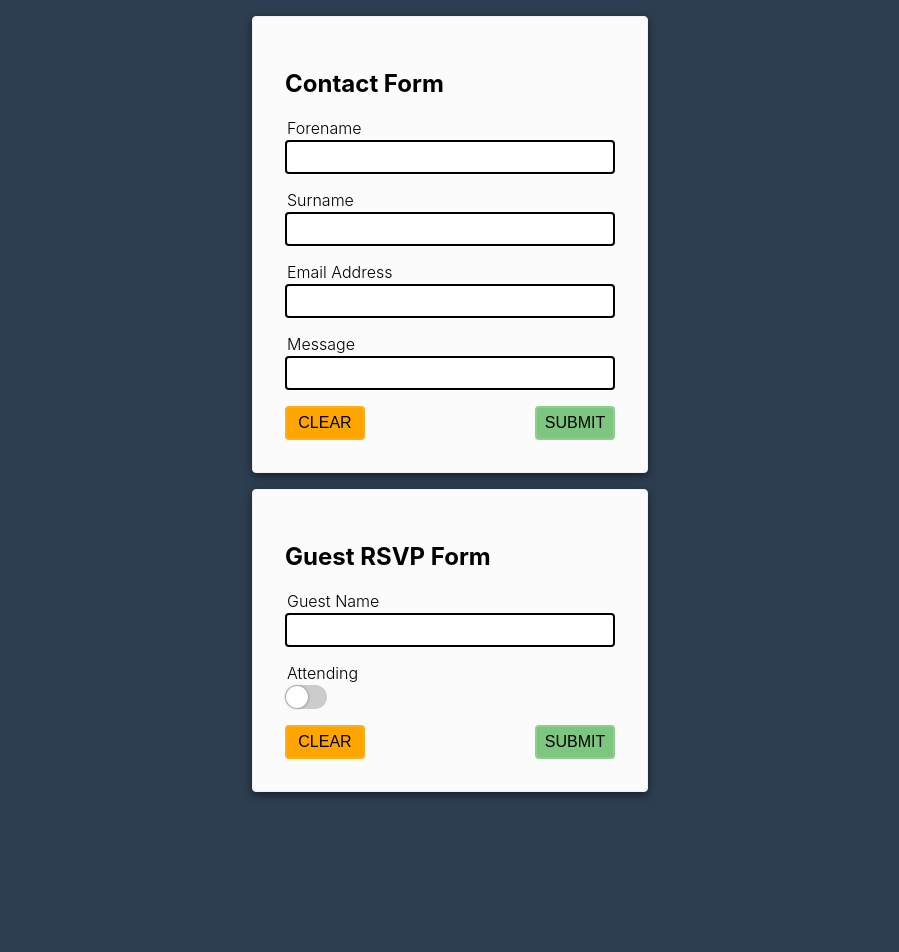
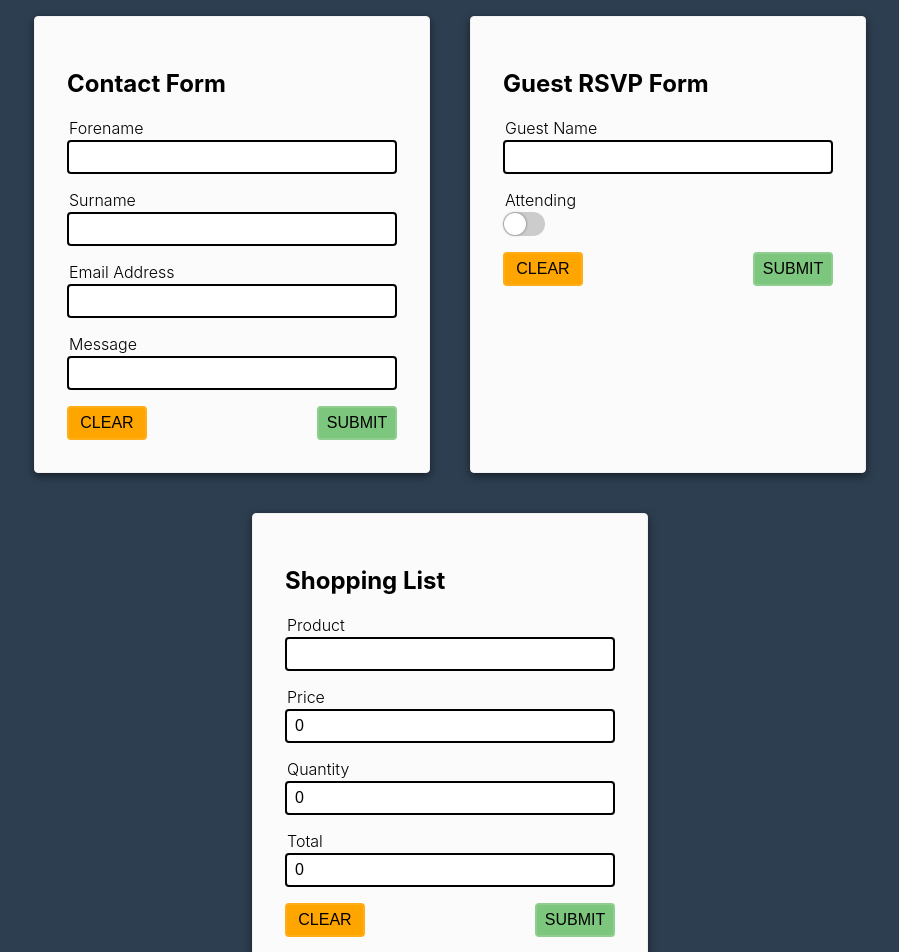
Before and after one commit to DavidBerryUK/react-form-validation, a React (Create React App) app: page / in a window 1280 px wide. Shown: the top 952 px of the page, without its empty margins (190-1089 px from the left). Before the commit the page ends 808 px from the top, so only its background shows below. Built offline with nearby package versions, Linux system fonts and the light colour scheme.

Commit message:
begin adding shopping list

```diff
--- a/src/components/UIApp/UIApp.tsx
+++ b/src/components/UIApp/UIApp.tsx
@@ -1,12 +1,19 @@
 import { ContactFormViewModel } from "../../viewModels/ContactFormViewModel";
 import { RsvpFormViewModel } from "../../viewModels/RsvpFormViewModel";
+import { ShoppingListLineViewModel } from "../../viewModels/ShoppingListLineViewModel";
 import React, { useState } from "react";
 import UIFormContactWidget from "../UIFormContactWidget/UIFormContactWidget";
 import UIFormRsvpWidget from "../UIFormRsvpWidget/UIFormRsvpWidget";
+import UIShoppingListLine from "../UIShoppingListWidget/UIShoppingListLine";
 
 const UIApp: React.FC = () => {
   const [contactForm, setContactForm] = useState<ContactFormViewModel>(ContactFormViewModel.CreateEmptyViewModel());
   const [rsvpForm, setRsvpForm] = useState<RsvpFormViewModel>(RsvpFormViewModel.CreateEmptyViewModel());
+  const [shoppingListLine, setShoppingListLine] = useState<ShoppingListLineViewModel>(ShoppingListLineViewModel.CreateEmptyViewModel());
+
+  const handleOnShoppingListLineChangeEvent = (value: ShoppingListLineViewModel) => {
+    setShoppingListLine(value);
+  };
 
   const handleOnContactFormChangeEvent = (value: ContactFormViewModel) => {
     setContactForm(value);
@@ -17,9 +24,10 @@
   };
 
   return (
-    <div>
+    <div className="ui-app-list">
       <UIFormContactWidget value={contactForm} onChange={handleOnContactFormChangeEvent} />
       <UIFormRsvpWidget value={rsvpForm} onChange={handleOnRsvpFormChangeEvent} />
+      <UIShoppingListLine value={shoppingListLine} onChange={handleOnShoppingListLineChangeEvent} />
     </div>
   );
 };
--- /dev/null
+++ b/src/components/UIShoppingListWidget/UIShoppingListLine.tsx
@@ -0,0 +1,41 @@
+import FieldModel from "../../library/packageViewModelp/base/FieldModel";
+import React from "react";
+import UIButton from "../UIButton/UIButton";
+import UIField from "../UIField/UIField";
+import UIFormContainer from "../UIField/UIFormContainer";
+import UIToolbar from "../UIToolbar/UIToolbar";
+import { ShoppingListLineViewModel } from "../../viewModels/ShoppingListLineViewModel";
+
+interface IProperties {
+  value: ShoppingListLineViewModel;
+  onChange: (form: ShoppingListLineViewModel) => void;
+}
+
+const UIShoppingListLine: React.FC<IProperties> = ({ value, onChange }) => {
+  const handleOnFieldValueChangedEvent = (field: FieldModel) => {
+    onChange(value.cloneWithField(field));
+  };
+
+  const handleOnSubmitEvent = () => {
+    onChange(value.cloneWithValidateAll());
+  };
+
+  const handleOnClearEvent = () => {
+    onChange(value.cloneWithClearAll());
+  };
+
+  return (
+    <UIFormContainer title="Shopping List">
+      <UIField value={value.product} onChange={handleOnFieldValueChangedEvent} />
+      <UIField value={value.price} onChange={handleOnFieldValueChangedEvent} />
+      <UIField value={value.quantity} onChange={handleOnFieldValueChangedEvent} />
+      <UIField value={value.total} onChange={handleOnFieldValueChangedEvent} />
+      <UIToolbar>
+        <UIButton title="Clear" clear onClick={handleOnClearEvent} />
+        <UIButton title="Submit" submit onClick={handleOnSubmitEvent} />
+      </UIToolbar>
+    </UIFormContainer>
+  );
+};
+
+export default UIShoppingListLine;
--- a/src/styles/Styles.scss
+++ b/src/styles/Styles.scss
@@ -5,3 +5,11 @@
 @forward "./sections/UILabel.scss";
 @forward "./sections/UISwitch.scss";
 @forward "./sections/UIToolbar.scss";
+
+.ui-app-list {
+  display: flex;
+  justify-content: center;
+  flex-wrap: wrap;
+  flex-direction: row;
+  gap: 8px;
+}
--- /dev/null
+++ b/src/viewModels/ShoppingListLineViewModel.ts
@@ -0,0 +1,116 @@
+import EnumFieldDataType from "../library/packageViewModelp/enums/EnumFieldDataType";
+import FieldModel from "../library/packageViewModelp/base/FieldModel";
+import FieldSchema from "../library/packageViewModelp/base/FieldSchema";
+
+import RuleMandatory from "../library/packageViewModelp/validation/rules/RuleMandatory";
+import RuleMaxLength from "../library/packageViewModelp/validation/rules/RuleMaxLength";
+import RuleMinLength from "../library/packageViewModelp/validation/rules/RuleMinLength";
+import BaseViewModel from "../library/packageViewModelp/base/BaseViewModel";
+import ViewModelSchema, { SchemaBase } from "../library/packageViewModelp/base/ViewModelSchema";
+import RulePositive from "../library/packageViewModelp/validation/rules/RulePositive";
+import RuleDecimal from "../library/packageViewModelp/validation/rules/RuleDecimal";
+
+class ShoppingListLineModelSchema extends ViewModelSchema {
+  fields: SchemaBase = {
+    product: new FieldSchema("Product", EnumFieldDataType.string, [new RuleMandatory(), new RuleMinLength(2), new RuleMaxLength(100)]),
+    price: new FieldSchema("Price", EnumFieldDataType.number, [new RulePositive(true), new RuleDecimal()]),
+    quantity: new FieldSchema("Quantity", EnumFieldDataType.number, [new RulePositive(true)]),
+    total: new FieldSchema("Total", EnumFieldDataType.number, [new RulePositive(true)]),
+  };
+
+  constructor() {
+    super();
+    this.populateFieldNames();
+  }
+}
+
+/**
+ * The Contact Form is imutable, meaning that it is read only and any
+ * changes result in a new instance. With the help of immutable package
+ * only the changes fields have a new instance, resulting in faster mutations
+ * and reduction in memory changes
+ */
+export class ShoppingListLineViewModel extends BaseViewModel<ShoppingListLineViewModel> {
+  // the schema provides field meta data such as fieldname, ui-caption, data types
+
+  static modelSchema = new ShoppingListLineModelSchema();
+
+  /****************************************************/
+  /* Initialize ShoppingListLineViewModel with Field Models */
+  /****************************************************/
+
+  /**
+
+   * @returns {ShoppingListLineViewModel} A new instance of ShoppingListLineViewModel with initialized fields.
+   */
+  static createViewModel(product: string, price: number, quantity: number): ShoppingListLineViewModel {
+    // Define the type for initialValues based on the keys of the modelSchema fields
+    const initialValues: {
+      // this ensures that initial values are spelt correctly
+      [K in keyof ShoppingListLineViewModel["fields"]]: ShoppingListLineViewModel["fields"][K];
+    } = {
+      product,
+      price,
+      quantity,
+      total: 0,
+    } as any;
+
+    var form = ShoppingListLineViewModel.create(this.createInitialFields(this.modelSchema, initialValues));
+    return form;
+  }
+
+  static CreateEmptyViewModel(): ShoppingListLineViewModel {
+    return this.createViewModel("", 0, 0);
+  }
+
+  /****************************************************/
+  /* GETTERS FOR FIELD VALUES                         *
+  /****************************************************/
+
+  get product(): FieldModel {
+    return this.fields.get(ShoppingListLineViewModel.modelSchema.fields.product.fieldName)!;
+  }
+
+  get price(): FieldModel {
+    return this.fields.get(ShoppingListLineViewModel.modelSchema.fields.price.fieldName)!;
+  }
+
+  get quantity(): FieldModel {
+    return this.fields.get(ShoppingListLineViewModel.modelSchema.fields.quantity.fieldName)!;
+  }
+
+  get total(): FieldModel {
+    return this.fields.get(ShoppingListLineViewModel.modelSchema.fields.total.fieldName)!;
+  }
+
+  /****************************************************/
+  /* Form Events                                      */
+  /****************************************************/
+  onFieldUpdated(model: ShoppingListLineViewModel, oldField: FieldModel, newField: FieldModel): ShoppingListLineViewModel {
+    model = this.updateTotal(model);
+
+    return model;
+  }
+
+  onInitialise(model: ShoppingListLineViewModel): ShoppingListLineViewModel {
+    model = model.updateTotal(model);
+    return model;
+  }
+
+  /****************************************************/
+  /* Update Totals
+  /****************************************************/
+  updateTotal(model: ShoppingListLineViewModel): ShoppingListLineViewModel {
+    let price = model.price.valueAsNumber;
+    let quantity = model.quantity.valueAsNumber;
+
+    if (price && quantity) {
+      let total = price * quantity;
+      if (total !== model.total.valueAsNumber) {
+        model = model.cloneWithField(model.total.cloneWithValue(total));
+      }
+    }
+
+    return model;
+  }
+}
```
